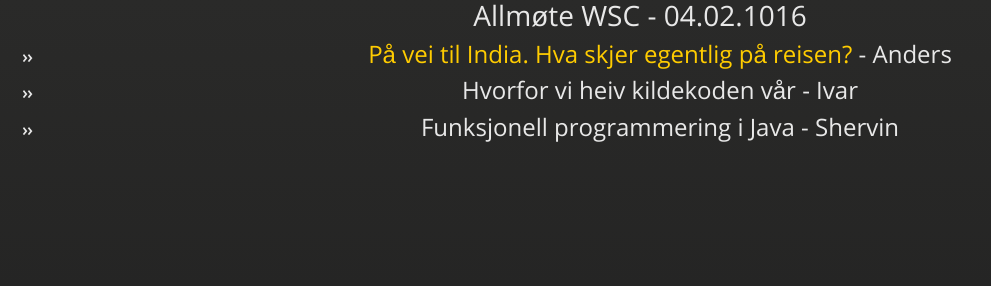
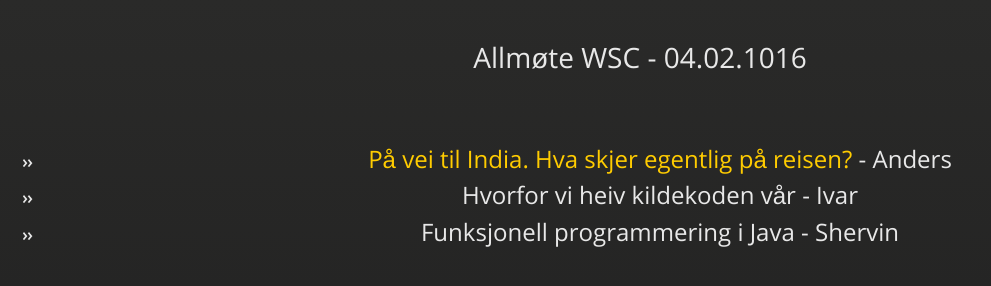
Before and after one commit to rossgard/rossgard.github.io, a plain HTML site: page index.html in a window 1280 px wide. Shown: the whole page, without its empty margins (0-991 px from the left). Drawn offline with nearby package versions, Linux system fonts and the light colour scheme.

Commit message:
Faggruppemøte 04.02.2016

```diff
--- a/index.html
+++ b/index.html
@@ -12,8 +12,13 @@
     <meta name="viewport" content="width=device-width, initial-scale=1, user-scalable=no">
   </head>
   <body style="text-align:center">
+  <br/>
+  <br/>
   <h1>Allmøte WSC - 04.02.1016</h1>
-  <ul>
+  <br/>
+  <br/>
+  <br/>
+  <ul style="text-align:center">
   <li><h2><a href="https://docs.google.com/a/webstep.no/presentation/d/14piCZjwBfJeUtCRj6uw-LvFI4kl4YMN6tp4uGSzDwXA/edit?usp=sharing_eid&ts=56b11b6b" target=_'blank'>
     På vei til India. Hva skjer egentlig på reisen?</a> - Anders</h2></li>
     <li><h2>Hvorfor vi heiv kildekoden vår - Ivar</h2></li>
```
